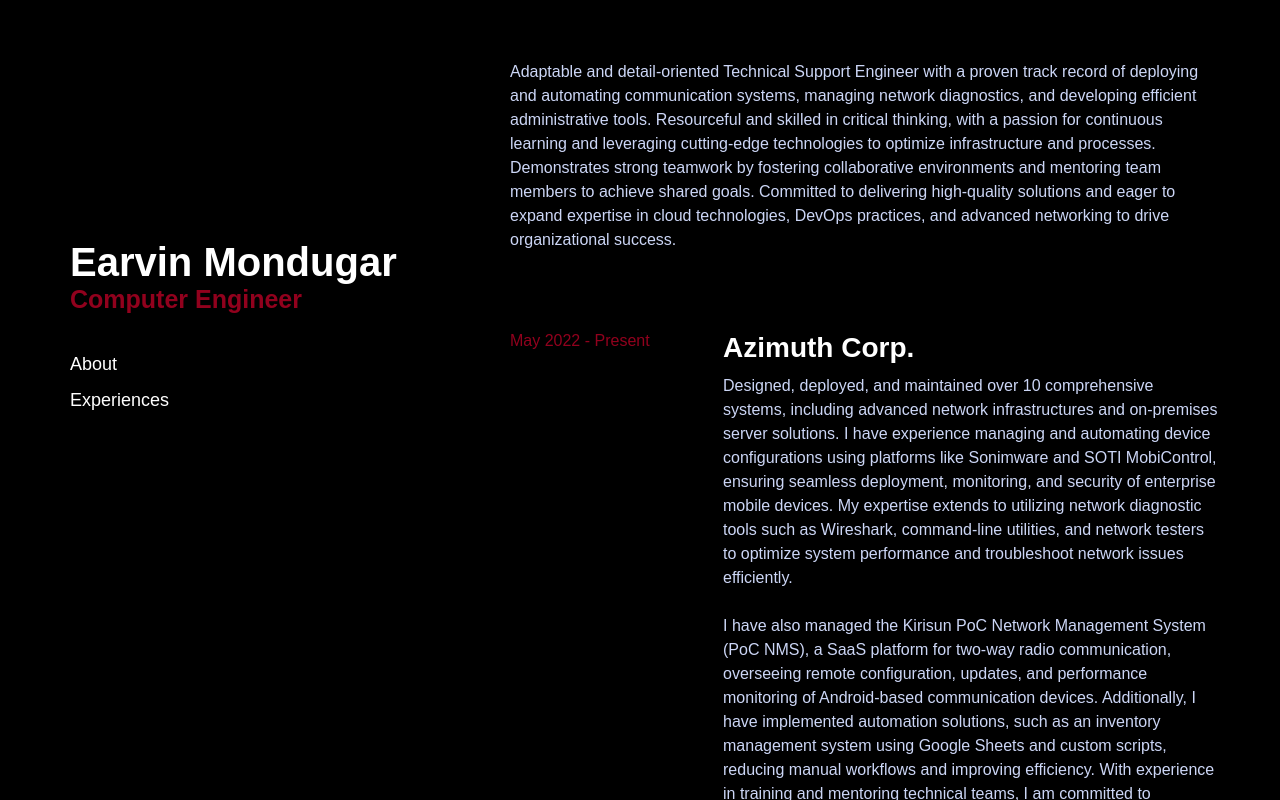
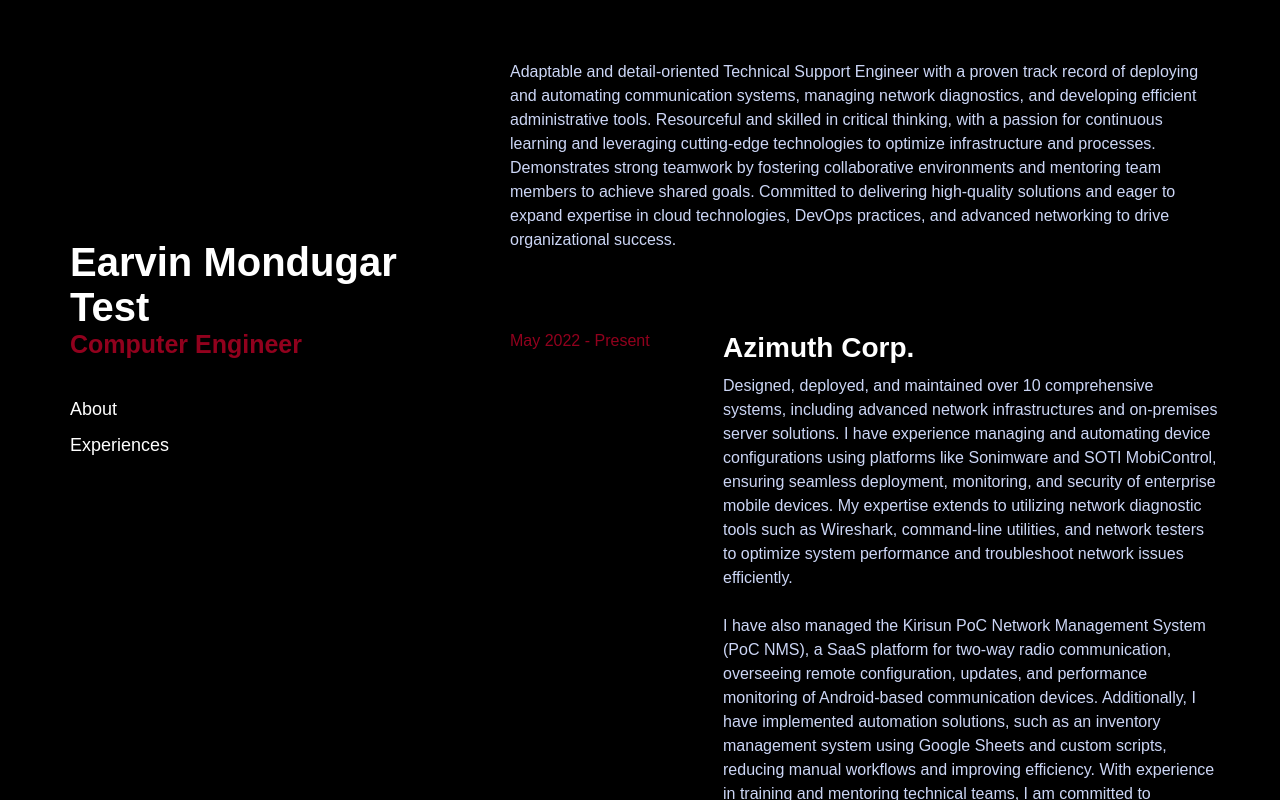
Before and after one commit to vinmndgr/earvinmondugar-portfolio-v1, a plain HTML site: page website/index.html in a window 1280 px wide. Drawn offline with Linux system fonts and the light colour scheme.

```diff
--- a/website/index.html
+++ b/website/index.html
@@ -13,7 +13,7 @@
   <div class="container">
     <!-- Left Sidebar (Fixed) -->
     <aside class="sidebar">
-      <h1 class="logo">Earvin Mondugar</h1>
+      <h1 class="logo">Earvin Mondugar Test</h1>
       <h2 class="degree">Computer Engineer</h2>
       <nav>
         <ul>
```
